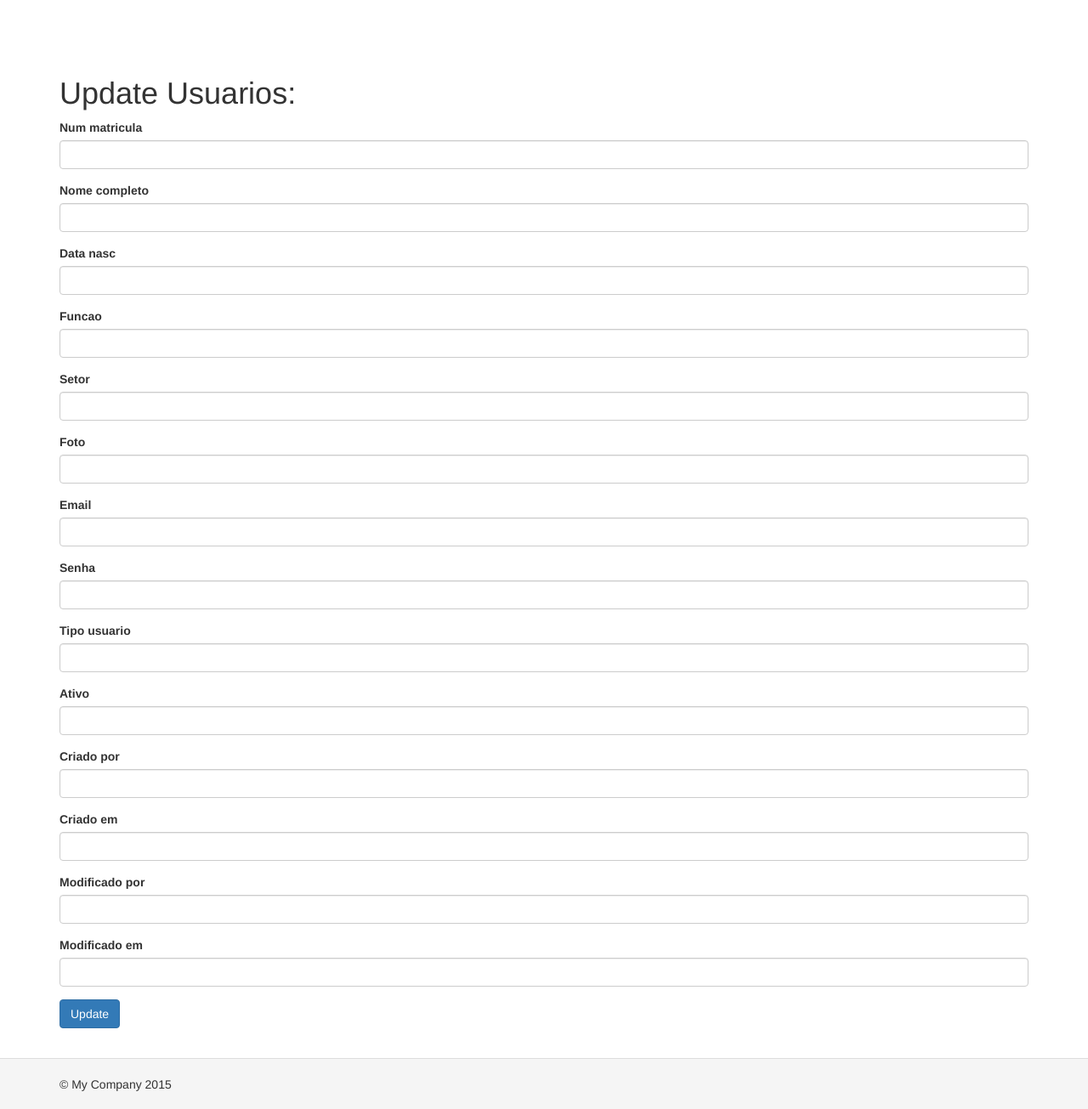
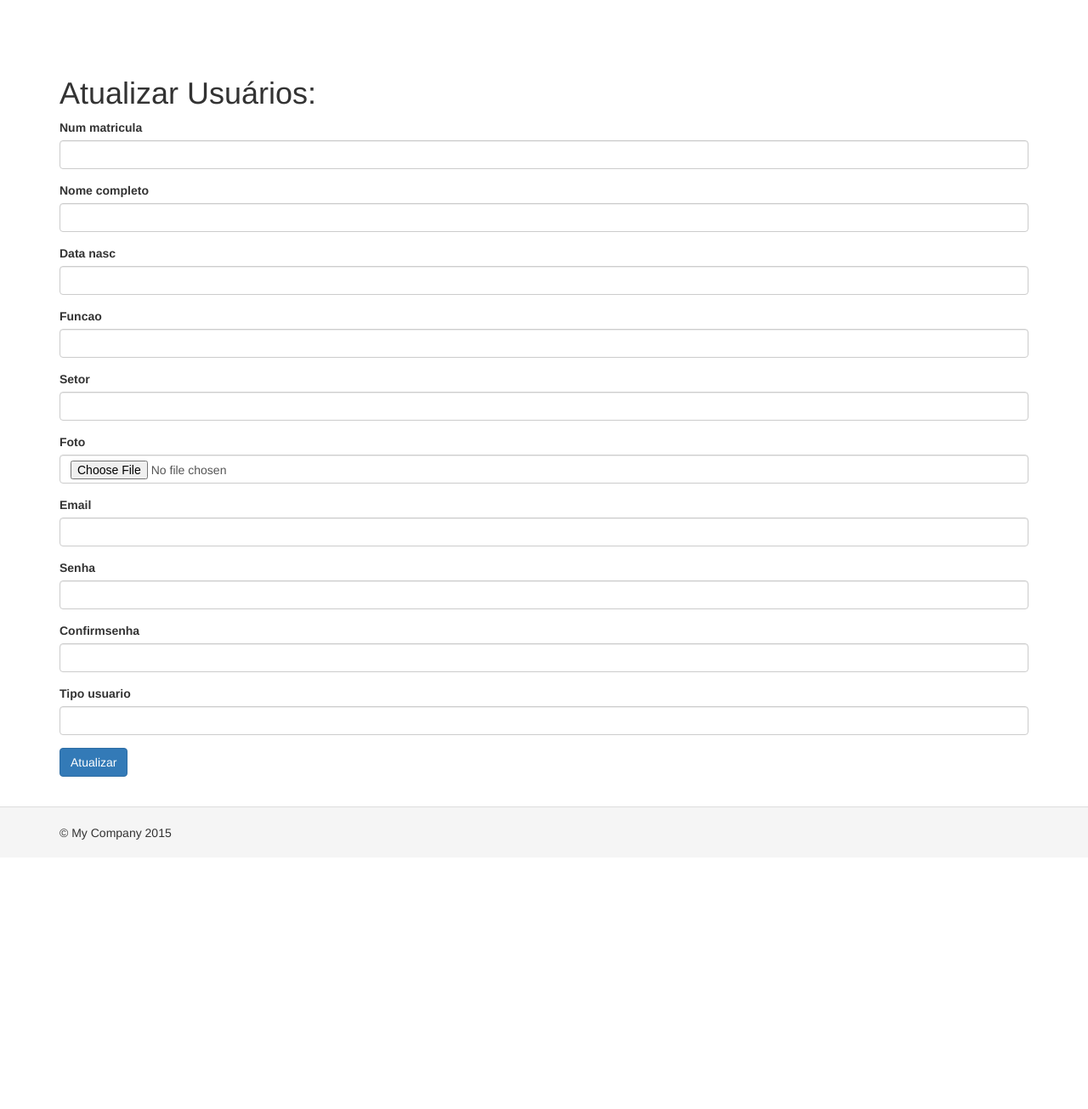
Before and after one commit to Fabio-CS/quadro, a Yii app: template basic/views/usuarios/update.php in a window 1280 px wide. Shown: the whole page at 85% size. After the commit the page ends 988 px from the top, so only its background shows below. Run offline with PHP 8.4 and a stand-in for Yii, Linux system fonts and the light colour scheme; the template is opened without the code that fills it, so the values that code supplies are empty; form fields are guessed from the names that the template uses; some libraries are stand-ins or nearby versions.

Commit message:
Usuarios - Changed Labels and creation form

```diff
--- a/basic/views/usuarios/_form.php
+++ b/basic/views/usuarios/_form.php
@@ -2,6 +2,7 @@
 
 use yii\helpers\Html;
 use yii\widgets\ActiveForm;
+use app\models\TiposUsuario;
 
 /* @var $this yii\web\View */
 /* @var $model app\models\Usuarios */
@@ -16,32 +17,25 @@ use yii\widgets\ActiveForm;
 
     <?= $form->field($model, 'nome_completo')->textInput(['maxlength' => true]) ?>
 
-    <?= $form->field($model, 'data_nasc')->textInput() ?>
+    <?= $form->field($model, 'data_nasc')->input("date") ?>
 
     <?= $form->field($model, 'funcao')->textInput(['maxlength' => true]) ?>
 
     <?= $form->field($model, 'setor')->textInput(['maxlength' => true]) ?>
 
-    <?= $form->field($model, 'foto')->textInput(['maxlength' => true]) ?>
+    <?= $form->field($model, 'foto')->fileInput() ?>
 
-    <?= $form->field($model, 'email')->textInput(['maxlength' => true]) ?>
+    <?= $form->field($model, 'email')->input("email") ?>
 
-    <?= $form->field($model, 'senha')->textInput(['maxlength' => true]) ?>
+    <?= $form->field($model, 'senha')->passwordInput() ?>
 
-    <?= $form->field($model, 'tipo_usuario')->textInput() ?>
+    <?= $form->field($model, 'confirmsenha')->passwordInput() ?>
 
-    <?= $form->field($model, 'ativo')->textInput() ?>
-
-    <?= $form->field($model, 'criado_por')->textInput() ?>
-
-    <?= $form->field($model, 'criado_em')->textInput() ?>
-
-    <?= $form->field($model, 'modificado_por')->textInput() ?>
-
-    <?= $form->field($model, 'modificado_em')->textInput() ?>
+    <?= $form->field($model, 'tipo_usuario')->dropdownList(
+            TiposUsuario::find()->select(['nome', 'id'])->indexBy('nome')->column(), ['prompt'=>'Selecione o tipo de usuário']); ?>
 
     <div class="form-group">
-        <?= Html::submitButton($model->isNewRecord ? 'Create' : 'Update', ['class' => $model->isNewRecord ? 'btn btn-success' : 'btn btn-primary']) ?>
+        <?= Html::submitButton($model->isNewRecord ? 'Criar' : 'Atualizar', ['class' => $model->isNewRecord ? 'btn btn-success' : 'btn btn-primary']) ?>
     </div>
 
     <?php ActiveForm::end(); ?>
--- a/basic/views/usuarios/create.php
+++ b/basic/views/usuarios/create.php
@@ -6,8 +6,8 @@ use yii\helpers\Html;
 /* @var $this yii\web\View */
 /* @var $model app\models\Usuarios */
 
-$this->title = 'Create Usuarios';
-$this->params['breadcrumbs'][] = ['label' => 'Usuarios', 'url' => ['index']];
+$this->title = 'Criar Usuários';
+$this->params['breadcrumbs'][] = ['label' => 'Usuários', 'url' => ['index']];
 $this->params['breadcrumbs'][] = $this->title;
 ?>
 <div class="usuarios-create">
--- a/basic/views/usuarios/update.php
+++ b/basic/views/usuarios/update.php
@@ -5,10 +5,10 @@ use yii\helpers\Html;
 /* @var $this yii\web\View */
 /* @var $model app\models\Usuarios */
 
-$this->title = 'Update Usuarios: ' . ' ' . $model->id_usuario;
+$this->title = 'Atualizar Usuários: ' . ' ' . $model->nome_completo;
 $this->params['breadcrumbs'][] = ['label' => 'Usuarios', 'url' => ['index']];
-$this->params['breadcrumbs'][] = ['label' => $model->id_usuario, 'url' => ['view', 'id' => $model->id_usuario]];
-$this->params['breadcrumbs'][] = 'Update';
+$this->params['breadcrumbs'][] = ['label' => $model->nome_completo, 'url' => ['view', 'id' => $model->id_usuario]];
+$this->params['breadcrumbs'][] = 'Atualizar';
 ?>
 <div class="usuarios-update">
 
```
Also changed, not shown: basic/models/Usuarios.php (+6 -6 lines), basic/views/usuarios/_search.php (+7 -7 lines), basic/views/usuarios/index.php (+6 -6 lines), basic/views/usuarios/view.php (+4 -4 lines).
